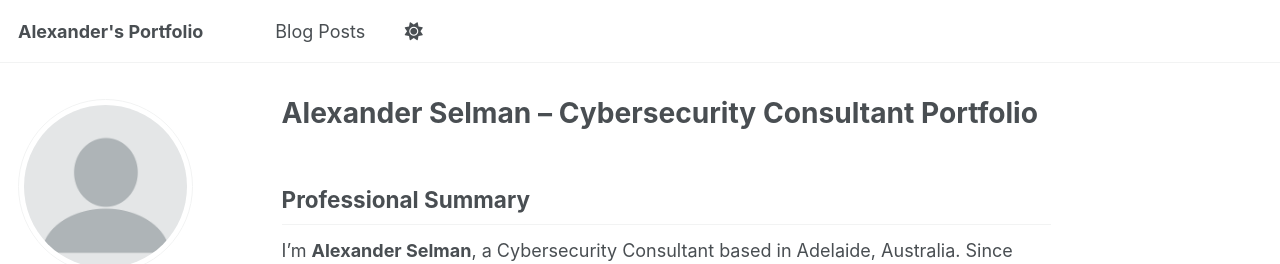
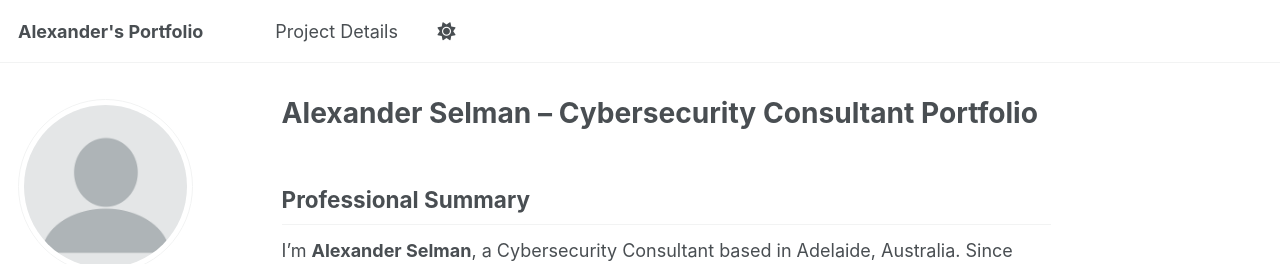
Before and after one commit to sunsetorange1/sunsetorange1.github.io, a Jekyll site: the page built from _pages/about.md, in a window 1280 px wide. Shown: the top 264 px of the page. Built offline with Jekyll 4.4.1, drawn with Linux system fonts in a browser that asks for light colours.

Commit message:
Update navigation.yml

```diff
--- a/_data/navigation.yml
+++ b/_data/navigation.yml
@@ -9,5 +9,5 @@
 
 main:
 
-  - title: "Blog Posts"
-    url: /year-archive/
+  - title: "Project Details"
+    url: /projects/
```
